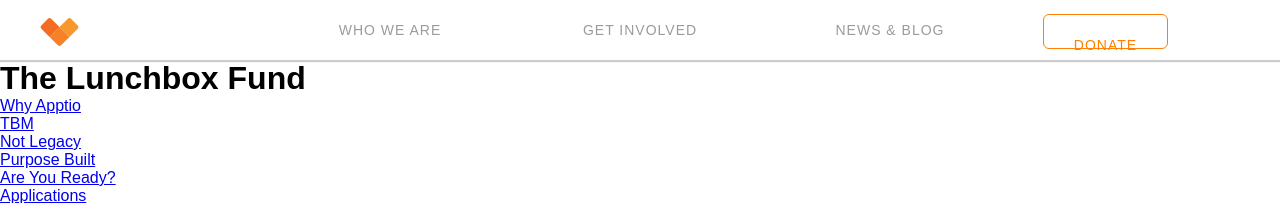
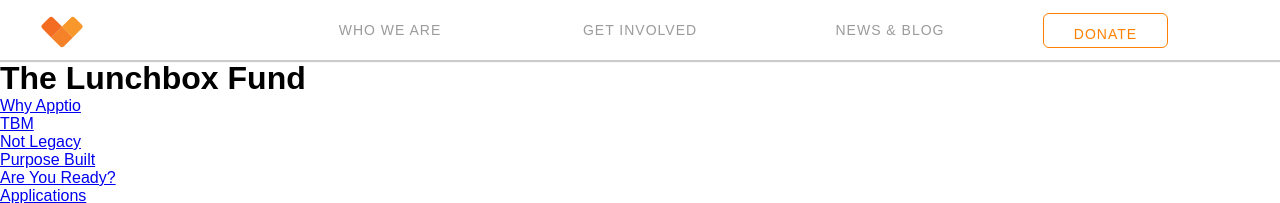
Before and after one commit to EvanAG/the-lunchbox-fund, a Jekyll site: the page built from index.html, in a window 1280 px wide. Shown: the top 203 px of the page. Built offline with Jekyll 4.4.1, drawn with Linux system fonts in a browser that asks for light colours; Markdown is read by kramdown in place of the engine named in the settings.

Commit message:
feat(all): complete donate button for desktop

```diff
--- a/css/style.css
+++ b/css/style.css
@@ -58,16 +58,15 @@
   width: 25%;
   z-index: -1;
   top: -400px;
-  padding-top: 0.3em;
   margin-left: -19.8px;
-  transition: 0.3s ease-in-out; }
+  transition: 0.35s ease-in-out; }
 
-/* line 69, /Users/hasanyavuz91/Desktop/The Lunchbox Fund/the-lunchbox-fund/scss/components/main */
+/* line 68, /Users/hasanyavuz91/Desktop/The Lunchbox Fund/the-lunchbox-fund/scss/components/main */
 .mm-item:hover > .dd-menu, .mm-item:focus > .dd-menu {
   top: 60px;
   border-radius: 6px; }
 
-/* line 76, /Users/hasanyavuz91/Desktop/The Lunchbox Fund/the-lunchbox-fund/scss/components/main */
+/* line 75, /Users/hasanyavuz91/Desktop/The Lunchbox Fund/the-lunchbox-fund/scss/components/main */
 .dd-item {
   display: block;
   background: #ff8000;
@@ -76,9 +75,9 @@
   width: 100%;
   color: #fff; }
 
-/* line 85, /Users/hasanyavuz91/Desktop/The Lunchbox Fund/the-lunchbox-fund/scss/components/main */
+/* line 84, /Users/hasanyavuz91/Desktop/The Lunchbox Fund/the-lunchbox-fund/scss/components/main */
 .logo {
-  width: 55px;
+  width: 60px;
   height: 70px;
   margin-left: 2em;
   margin-top: -0.2em;
@@ -86,20 +85,22 @@
   vertical-align: middle;
   z-index: 9; }
 
-/* line 95, /Users/hasanyavuz91/Desktop/The Lunchbox Fund/the-lunchbox-fund/scss/components/main */
+/* line 94, /Users/hasanyavuz91/Desktop/The Lunchbox Fund/the-lunchbox-fund/scss/components/main */
 .donate {
   color: #ff8000;
   text-align: center;
   height: 35px;
-  width: 50px;
+  width: 40px;
+  line-height: 40px;
+  margin: auto;
+  margin-top: 0.9em;
   margin-left: 2em;
-  margin-top: 1em;
   position: absolute;
   background-color: #fff;
   border: 1px solid #ff8000;
   border-radius: 6px; }
 
-/* line 110, /Users/hasanyavuz91/Desktop/The Lunchbox Fund/the-lunchbox-fund/scss/components/main */
+/* line 111, /Users/hasanyavuz91/Desktop/The Lunchbox Fund/the-lunchbox-fund/scss/components/main */
 .donate:hover {
   background: #ff8000;
   color: #fff; }
```
Also changed, not shown: scss/components/_main.scss (+7 -7 lines).
